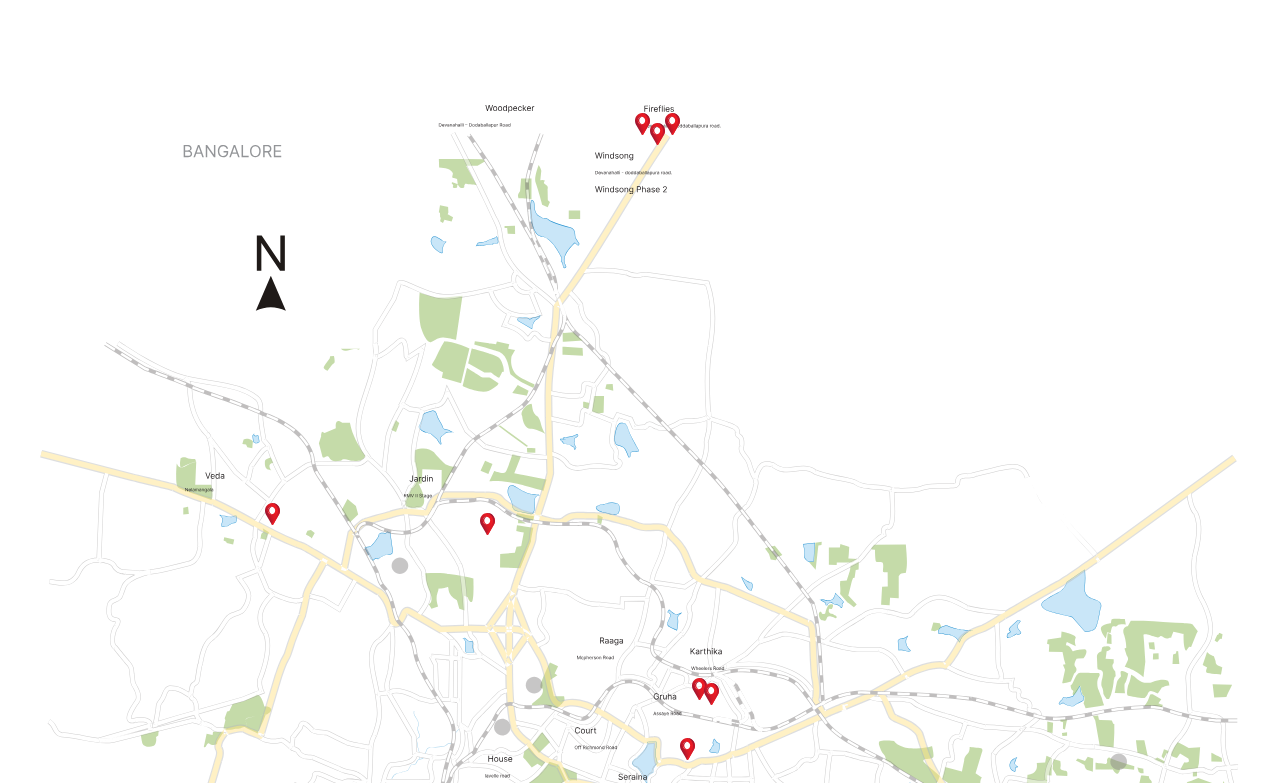
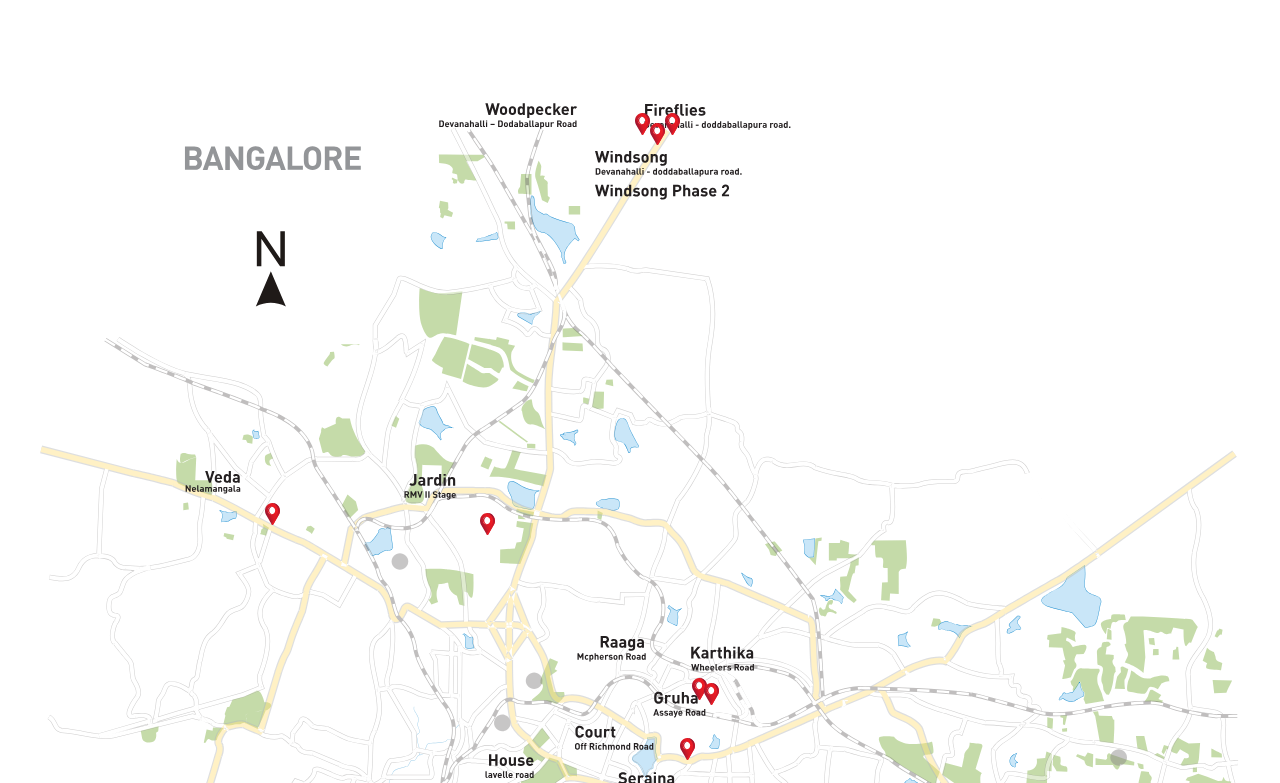
Before and after one commit to ivistaz-ecom/chartered-housing, a Next.js app: page /projects/completed in a window 1280 px wide. Shown: the part 2277-3060 px from the top of the page. Built offline with nearby package versions, Linux system fonts and the light colour scheme.

Commit message:
Logo alignment fixes

```diff
--- a/components/Header/Header.jsx
+++ b/components/Header/Header.jsx
@@ -29,7 +29,7 @@ const Header = () => {
       {/* Navbar */}
       <nav className="bg-[#DBDBDB4D] z-10">
         <div className="max-w-7xl mx-auto flex justify-end relative">
-          <Link href="/" className="absolute left-0 -top-7">
+          <Link href="/" className="absolute left-0 bottom-0">
             <Image
               src="/logo.png"
               width={65}
--- a/components/Projects/Completed/OurLocations.jsx
+++ b/components/Projects/Completed/OurLocations.jsx
@@ -184,8 +184,8 @@ const pinLocations = [
   {
     top: 1030,
     left: 575,
-    title: "Chartered Grasshopper 1",
-    content: "Koramangala Extension, Bangalore",
+    title: "Chartered Samskruti",
+    content: "Bilikahalli, Bangalore",
     location: "https://maps.app.goo.gl/example4",
   },
   {
@@ -208,7 +208,7 @@ const OurLocations = () => {
       <div className="mx-auto py-10 px-4 md:px-10 mt-7">
         <div className="relative w-full max-w-7xl mx-auto">
           <Image
-            src="/projects/completed/map.svg"
+            src="/projects/completed/map-new.svg"
             alt="Map"
             width={1000}
             height={600}
```
Also changed, not shown: public/projects/completed/map-new.svg (added), public/projects/completed/map.svg (deleted).
